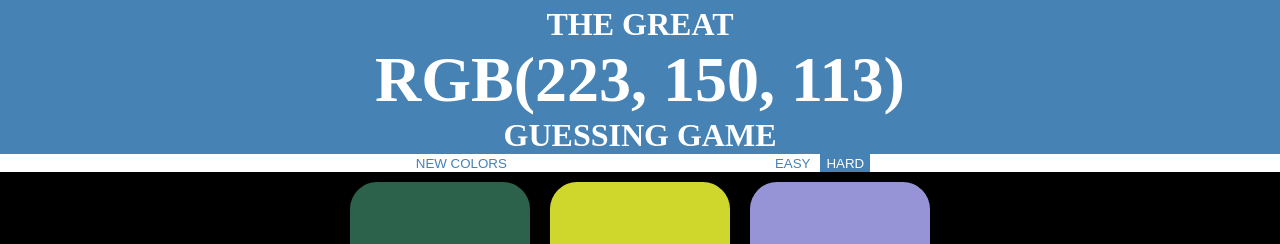
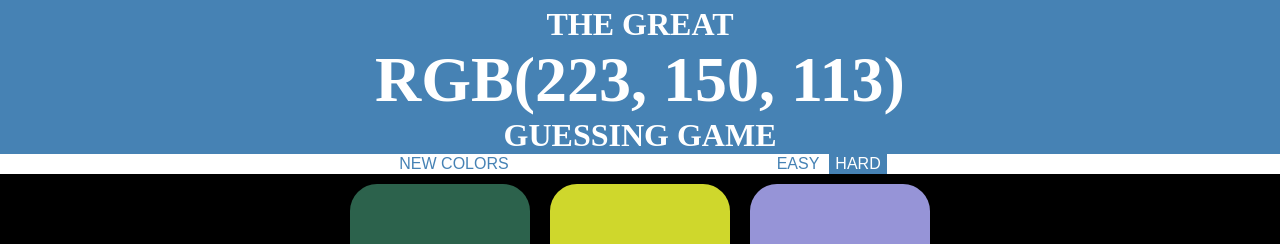
Before and after one commit to ashishranjanth/Color-Game, a plain HTML site: page guessColorGame.html in a window 1280 px wide. Shown: the top 244 px of the page. Drawn offline with Linux system fonts and the light colour scheme.

Commit message:
Update colorGame.css

```diff
--- a/colorGame.css
+++ b/colorGame.css
@@ -30,8 +30,8 @@ margin:0 auto;
 }
 body{
 	background:black;
+	font-family: "Montserrat", "Avenir";
 	margin: 0;
-	font-family: "Montserrat", "Avenir";
 }
 #msg{
 	width: 20%;
@@ -41,7 +41,7 @@ body{
 button{
 	height:100%;
 	border:none;
-	padding-top:2px;
+	font-size: inherit;
 	color:steelblue;
 	background:white;
 	outline: none;
```
